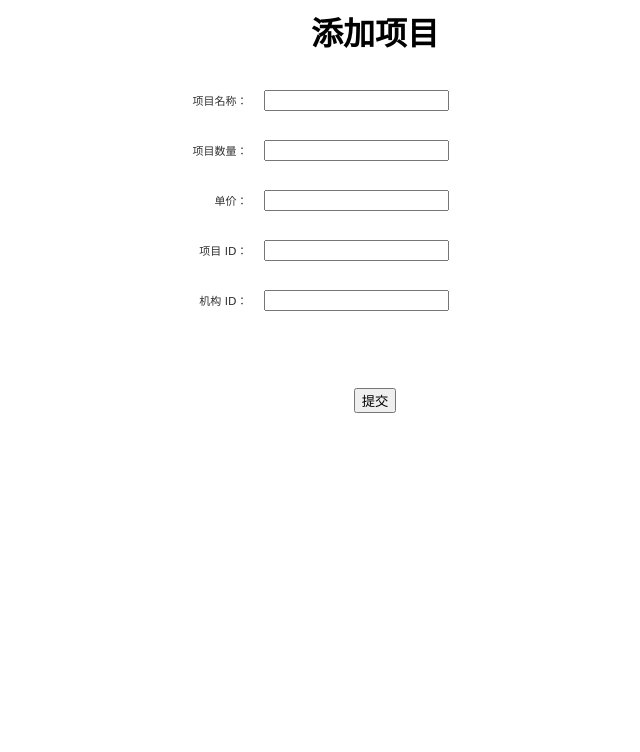
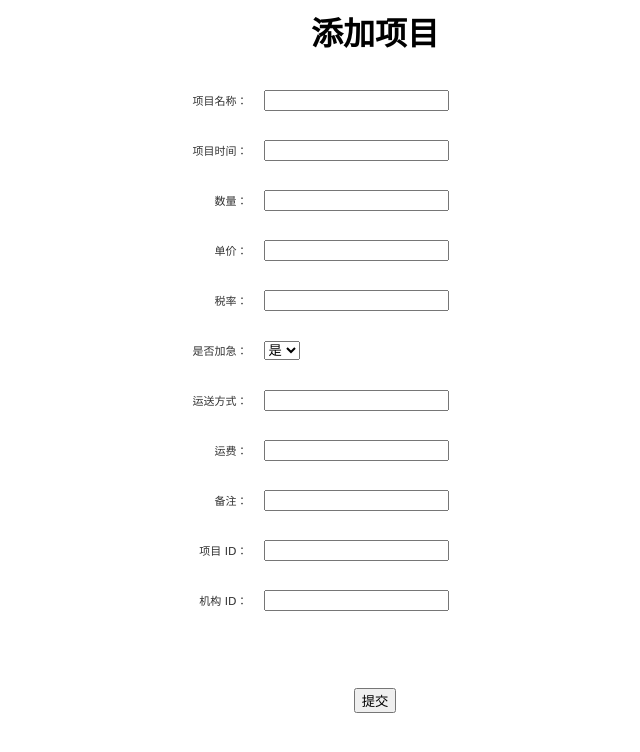
Before and after one commit to sadhong/ProjectSSS, a Django app: template price/templates/add_item.html in a window 1280 px wide. Shown: the top 752 px of the page, without its empty margins (265-905 px from the left). Run offline with Django 3.2, Linux system fonts and the light colour scheme; the template is opened without the code that fills it, so the values that code supplies are empty; parts of the project's set-up code (start-up, migrations or seed data) failed here and were passed over.

Commit message:
modify add

```diff
--- a/price/models.py
+++ b/price/models.py
@@ -10,7 +10,7 @@ class Item(models.Model):    #创建工程列表
     isUrgency = models.BooleanField(default=False, verbose_name='是否加急')
     toWhere = models.CharField(max_length=10, blank=True, null=True, verbose_name='运送方式')
     imemo = models.CharField(max_length=300, blank=True, null=True, verbose_name='项目备注')
-    itaxi = models.IntegerField(default=13, blank=True, null=True, verbose_name='税率')
+    itaxi = models.FloatField(default=0.13, null=True, verbose_name='税率')
     tcount = models.FloatField(blank=True, null=True, verbose_name='含税费用')
     shipcount = models.FloatField(blank=True, null=True, verbose_name='运费')
     itotal = models.FloatField(blank=True, null=True, verbose_name='合计价格')
--- a/price/templates/add_item.html
+++ b/price/templates/add_item.html
@@ -49,12 +49,41 @@
 		            <td align="left"><input type="text" name="iname"></td>
 	             </tr>
 		         <tr>
-		      <td align="right">项目数量：</td>
+		            <td align="right">项目时间：</td>
+		            <td align="left"><input type="text" name="idate"></td>
+	             </tr>
+		         <tr>
+		            <td align="right">数量：</td>
 		            <td align="left"><input type="text" name="inum"></td>
 	             </tr>
 		         <tr>
 		            <td align="right">单价：</td>
-		      <td align="left"><input type="text" name="iprice"></td>
+		            <td align="left"><input type="number" name="iprice"></td>
+	             </tr>
+		         <tr>
+		            <td align="right">税率：</td>
+		            <td align="left"><input type="number" name="itaxi"></td>
+	             </tr>
+		         <tr>
+		            <td align="right">是否加急：</td>
+		            <td align="left">
+                       <select name="isUrgency">
+                          <option value="True" selected>是</option>
+                          <option value="False">否</option>
+                       </select>
+                    </td>
+	             </tr>
+		         <tr>
+		            <td align="right">运送方式：</td>
+		            <td align="left"><input type="text" name="toWhere"></td>
+	             </tr>
+		         <tr>
+		            <td align="right">运费：</td>
+		            <td align="left"><input type="number" name="shipcount"></td>
+	             </tr>
+		         <tr>
+		            <td align="right">备注：</td>
+		            <td align="left"><input type="text" name="imemo"></td>
 	             </tr>
 		         <tr>
 		            <td align="right">项目 ID：</td>
```
Also changed, not shown: price/templates/item_table.html (+4 -4 lines), price/views.py (+15 -2 lines), price/migrations/0004_alter_item_itaxi.py (added). Lines whose indentation alone changed are shown as unchanged.
